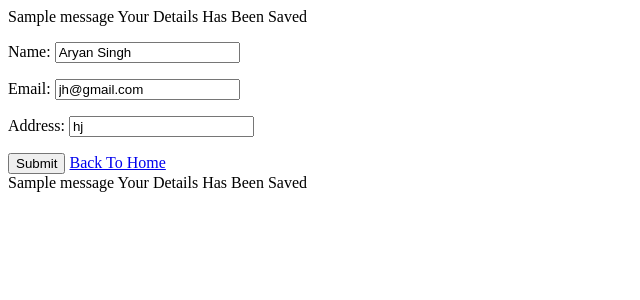
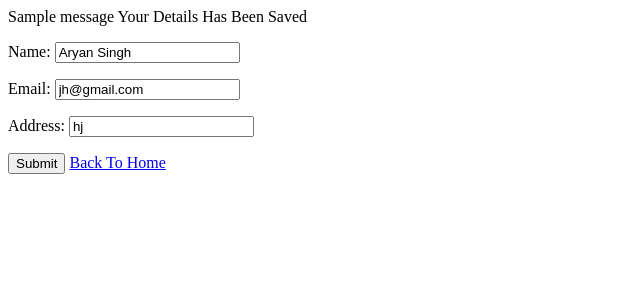
Before and after one commit to Aryan6654/CRUD_4, a Django app: page /6/ in a window 1280 px wide. Shown: the top 300 px of the page, without its empty margins (0-640 px from the left). Run offline with Django 3.2, Linux system fonts and the light colour scheme; data comes from the database, SQL or seed files in the repository; one stand-in notice (Sample message) is shown.

Commit message:
Add files via upload

```diff
--- a/database/templates/updateandedit.html
+++ b/database/templates/updateandedit.html
@@ -7,10 +7,10 @@
 
     <button type="submit">Submit</button>
     <a href="{% url 'add' %}">Back To Home</a>
-    {% if messages %}
+    {% comment %} {% if messages %}
             {% for message in messages %}
-            <div class="{{ message.tags }}">{{ message }} Your Details Has Been Saved</div>
+            <div class="{{ message.tags }}">{{ message }} Your Details Has Been Updated</div>
             {% endfor %}
-    {% endif %}
+    {% endif %} {% endcomment %}
 </form>
 {% endblock body %}
```
